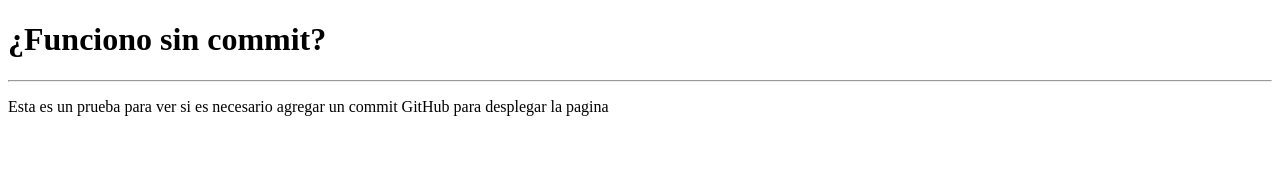
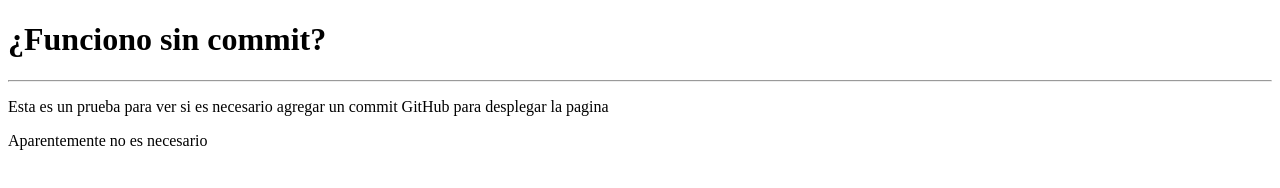
Before and after one commit to CodingWithTron/avengers, a plain HTML site: page docs/index.html in a window 1280 px wide. Drawn offline with Linux system fonts and the light colour scheme.

Commit message:
Index mejorado

```diff
--- a/docs/index.html
+++ b/docs/index.html
@@ -11,6 +11,8 @@
     <hr>
     <p>Esta es un prueba para ver si es necesario agregar un commit GitHub para desplegar la pagina</p>
 
+    <p>Aparentemente no es necesario</p>
+
 
     <script src="./js/app.js"></script>
 </body>
```
